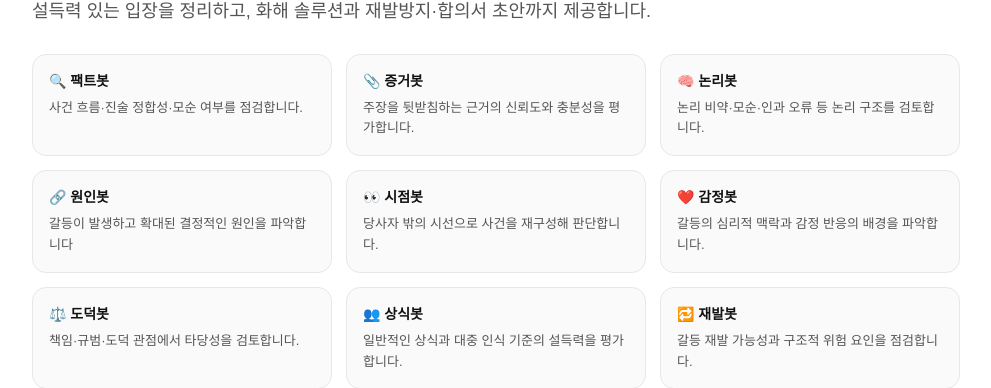
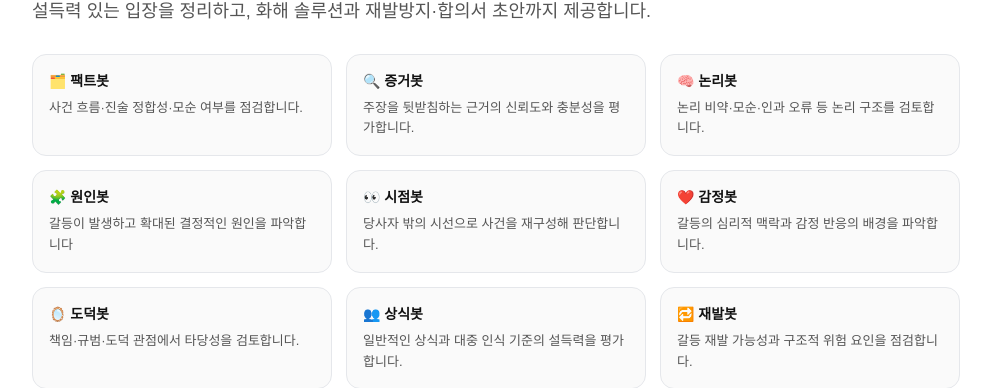
Before and after one commit to hwbyun34/AI_SOLOMON, a Next.js app: page / in a window 1280 px wide. Shown: the part 161-549 px from the top of the page, without its empty margins (144-1135 px from the left). Built offline with nearby package versions, Linux system fonts and the light colour scheme; no server answers.

Commit message:
change Emoji

```diff
--- a/app/page.tsx
+++ b/app/page.tsx
@@ -4,13 +4,13 @@ import React from "react";
 import { useRouter } from "next/navigation";
 
 const panels = [
-  { name: "🔍 팩트봇", desc: "사건 흐름·진술 정합성·모순 여부를 점검합니다." },
-  { name: "📎 증거봇", desc: "주장을 뒷받침하는 근거의 신뢰도와 충분성을 평가합니다." },
+  { name: "🗂️ 팩트봇", desc: "사건 흐름·진술 정합성·모순 여부를 점검합니다." },
+  { name: "🔍 증거봇", desc: "주장을 뒷받침하는 근거의 신뢰도와 충분성을 평가합니다." },
   { name: "🧠 논리봇", desc: "논리 비약·모순·인과 오류 등 논리 구조를 검토합니다." },
-  { name: "🔗 원인봇", desc: "갈등이 발생하고 확대된 결정적인 원인을 파악합니다" },
+  { name: "🧩 원인봇", desc: "갈등이 발생하고 확대된 결정적인 원인을 파악합니다" },
   { name: "👀 시점봇", desc: "당사자 밖의 시선으로 사건을 재구성해 판단합니다." },
   { name: "❤️ 감정봇", desc: "갈등의 심리적 맥락과 감정 반응의 배경을 파악합니다." },
-  { name: "⚖️ 도덕봇", desc: "책임·규범·도덕 관점에서 타당성을 검토합니다." },
+  { name: "🪞 도덕봇", desc: "책임·규범·도덕 관점에서 타당성을 검토합니다." },
   { name: "👥 상식봇", desc: "일반적인 상식과 대중 인식 기준의 설득력을 평가합니다." },
   { name: "🔁 재발봇", desc: "갈등 재발 가능성과 구조적 위험 요인을 점검합니다." },
   { name: "🏛️ 솔로몬봇", desc: "모든 관점을 종합해 설득력과 해결 방향을 정리합니다." },
--- a/app/report/page.tsx
+++ b/app/report/page.tsx
@@ -11,13 +11,13 @@ type Panel = {
 };
 
 const panelNameMap: Record<string, string> = {
-  "사실관계 정합성 분석 패널": "🔍 팩트봇",
-  "증거 신뢰도 및 근거 충족성 평가 패널": "📎 증거봇",
+  "사실관계 정합성 분석 패널": "🗂️ 팩트봇",
+  "증거 신뢰도 및 근거 충족성 평가 패널": "🔍 증거봇",
   "논리 구조 일관성 검증 패널": "🧠 논리봇",
-  "분쟁 발생의 핵심 원인 제공 분석 패널": "🔗 원인봇",
+  "분쟁 발생의 핵심 원인 제공 분석 패널": "🧩 원인봇",
   "제3자 관점 사실 판단 패널": "👀 시점봇",
   "감정 반응 및 심리 영향 분석 패널": "❤️ 감정봇",
-  "사회적 책임 및 도덕 규범 관점 패널": "⚖️ 도덕봇",
+  "사회적 책임 및 도덕 규범 관점 패널": "🪞 도덕봇",
   "일반인 인식 및 상식 기준 판단 패널": "👥 상식봇",
   "분쟁 구조 지속성 및 재발 가능성 분석 패널": "🔁 재발봇",
   "객관·중립 종합 판단 패널": "🏛️ 솔로몬봇",
```
